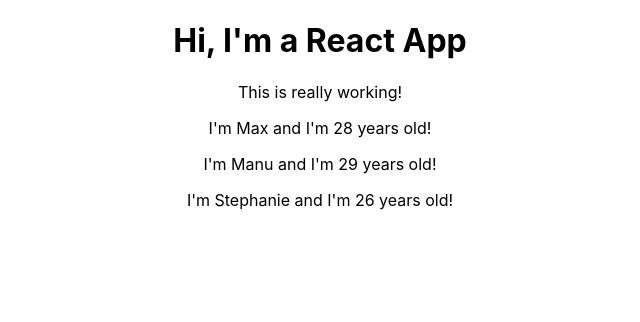
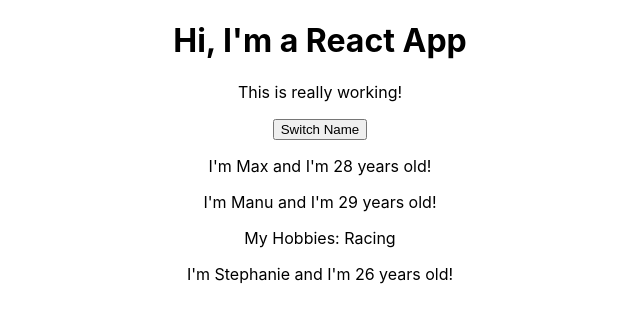
Before and after one commit to jp-ryuji/udemy-react-complete-guide, a React (Create React App) app in the folder session3/react-complete-guide/: page / in a window 1280 px wide. Shown: the top 322 px of the page, without its empty margins (320-960 px from the left). Built offline with nearby package versions, Linux system fonts and the light colour scheme.

Commit message:
38. Understanding & Using State

```diff
--- a/session3/react-complete-guide/src/App.js
+++ b/session3/react-complete-guide/src/App.js
@@ -1,18 +1,29 @@
-import React from 'react';
+import React, { Component } from 'react';
 import './App.css';
 
 import Person from './Person/Person';
 
-function App() {
-  return (
-    <div className="App">
-      <h1>Hi, I'm a React App</h1>
-      <p>This is really working!</p>
-      <Person name="Max" age="28" />
-      <Person name="Manu" age="29">My Hobbies: Racing</Person>
-      <Person name="Stephanie" age="26" />
-    </div>
-  );
+class App extends Component {
+  state = {
+    persons: [
+      { name: 'Max', age: 28 },
+      { name: 'Manu', age: 29 },
+      { name: 'Stephanie', age: 26 },
+    ]
+  }
+
+  render() {
+    return (
+      <div className="App">
+        <h1>Hi, I'm a React App</h1>
+        <p>This is really working!</p>
+        <button>Switch Name</button>
+        <Person name={this.state.persons[0].name} age={this.state.persons[0].age} />
+        <Person name={this.state.persons[1].name} age={this.state.persons[1].age}>My Hobbies: Racing</Person>
+        <Person name={this.state.persons[2].name} age={this.state.persons[2].age} />
+      </div>
+    )
+  }
 }
 
 export default App;
--- a/session3/react-complete-guide/src/Person/Person.js
+++ b/session3/react-complete-guide/src/Person/Person.js
@@ -1,7 +1,12 @@
 import React from 'react';
 
 const person = (props) => {
-  return <p>I'm {props.name} and I'm {props.age} years old!</p>
+  return (
+    <div>
+      <p>I'm {props.name} and I'm {props.age} years old!</p>
+      <p>{props.children}</p>
+    </div>
+  )
 }
 
 export default person;
```
